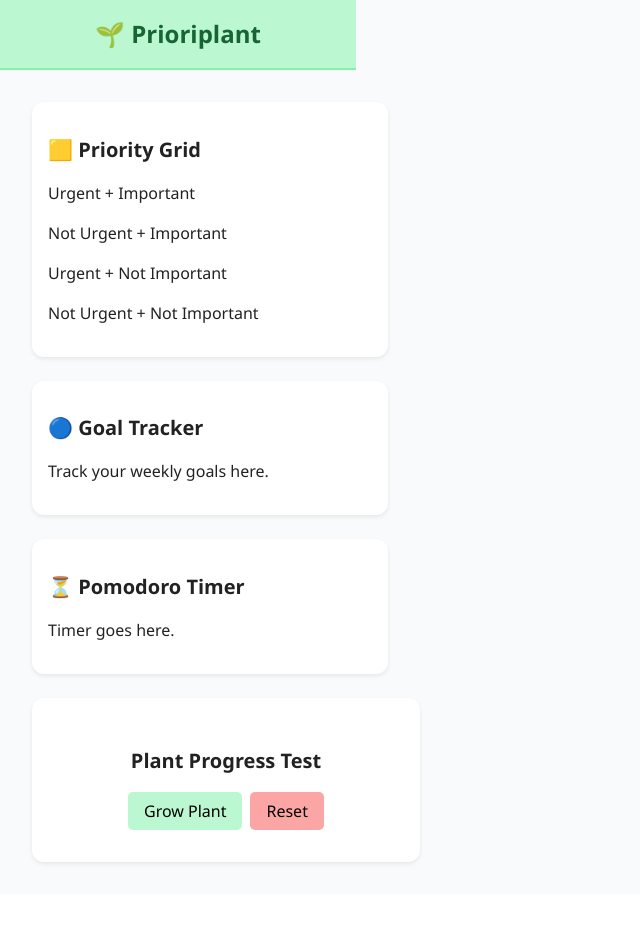
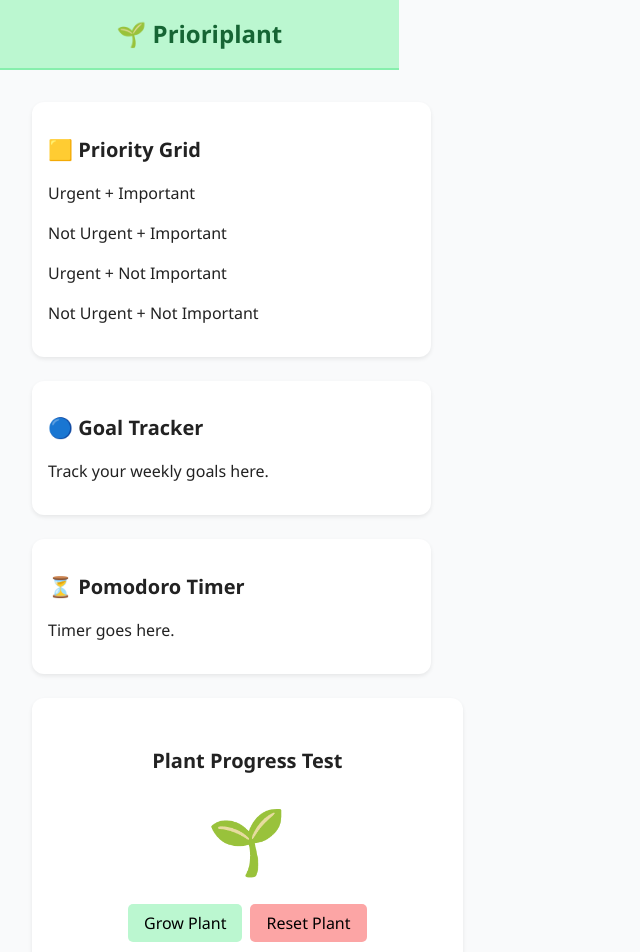
Before and after one commit to chknutson/JoC-Timer, a React (Vite) app: page / in a window 1280 px wide. Shown: the top 952 px of the page, without its empty margins (0-640 px from the left). Before the commit the page ends 894 px from the top, so only its background shows below. Built offline with nearby package versions, Linux system fonts and the light colour scheme.

Commit message:
fixed plant stages now just need to adjust pictures

```diff
--- a/src/components/Plant.tsx
+++ b/src/components/Plant.tsx
@@ -1,6 +1,8 @@
+
 
 import { useState } from "react";
-import { plantStages } from "../assets/plantStages";
+
+const plantStages = ["🌱", "🌿", "🌳"];
 
 export default function Plant() {
   const [stage, setStage] = useState(0);
@@ -43,6 +45,8 @@ export default function Plant() {
       >
         Grow Plant
       </button>
+
+
 <button
   onClick={resetPlant}
   style={{
@@ -51,10 +55,10 @@ export default function Plant() {
     background: "#fca5a5",
     border: "none",
     borderRadius: "5px",
-          cursor: "pointer"
+    cursor: "pointer",
   }}
 >
-        Reset
+  Reset Plant
 </button>
    </section>
   );
```
Lines whose indentation alone changed are shown as unchanged.
